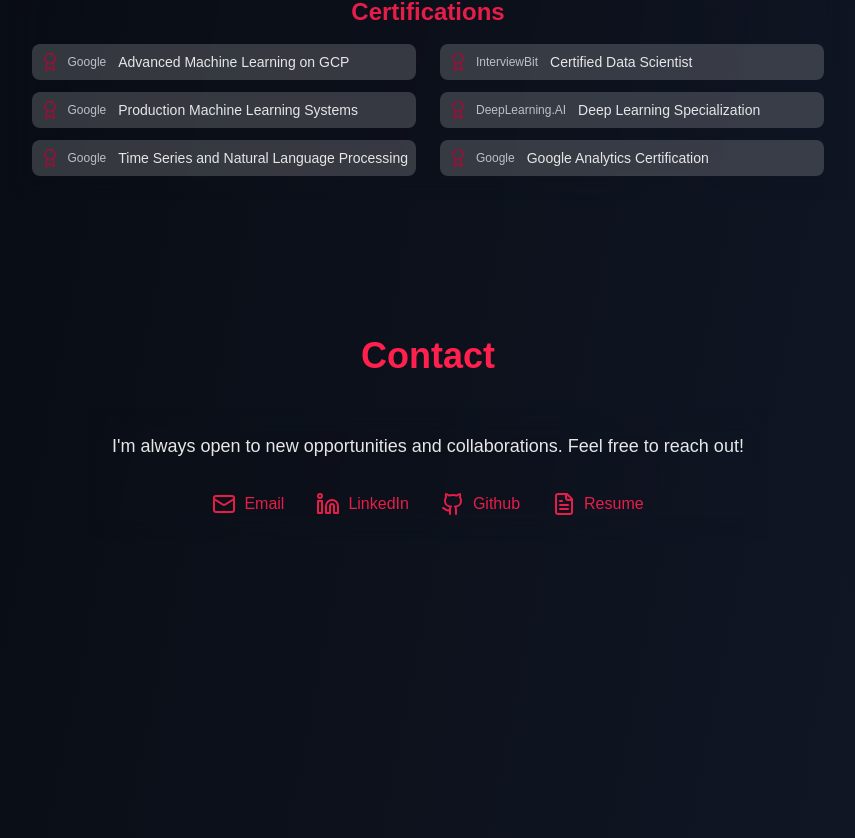
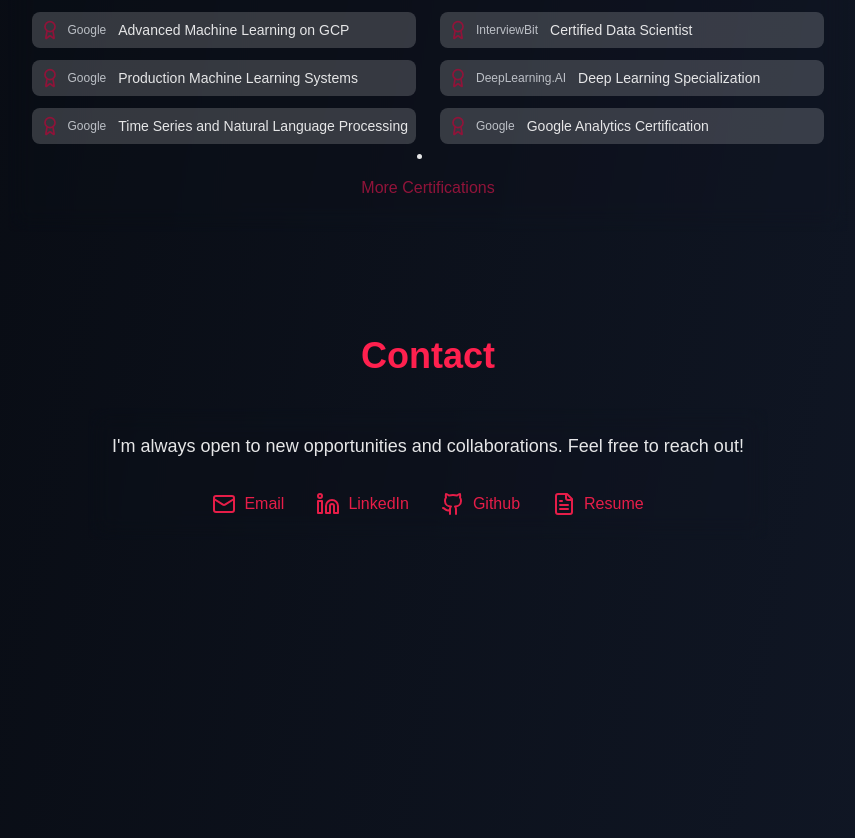
Before and after one commit to SarthakV7/my-portfilio, a Next.js app: page / in a window 1280 px wide. Shown: the part 5618-6456 px from the top of the page, without its empty margins (212-1067 px from the left). Built offline with nearby package versions, Linux system fonts and the light colour scheme.

Commit message:
added more certifications

```diff
--- a/app/page.tsx
+++ b/app/page.tsx
@@ -744,6 +744,17 @@ export default function EnhancedInteractivePortfolio() {
               </li>
             </ul>
           </div>
+          <li>
+            <motion.a
+              href="https://sarthakv7.github.io/my_folio/teaching/"
+              target="_blank"
+              rel="noopener noreferrer"
+              className="rounded-lg bg-white bg-opacity-0 p-2 transition-all hover:bg-opacity-30 flex items-center justify-center cursor-pointer w-full"
+              whileHover={{ scale: 1.03, backgroundColor: 'rgba(160, 21, 62, 0.3)' }}
+            >
+              <p className="text-sap-green text-center">More Certifications</p>
+            </motion.a>
+          </li>
           </AnimatedCard>
         </div>
       </section>
```
